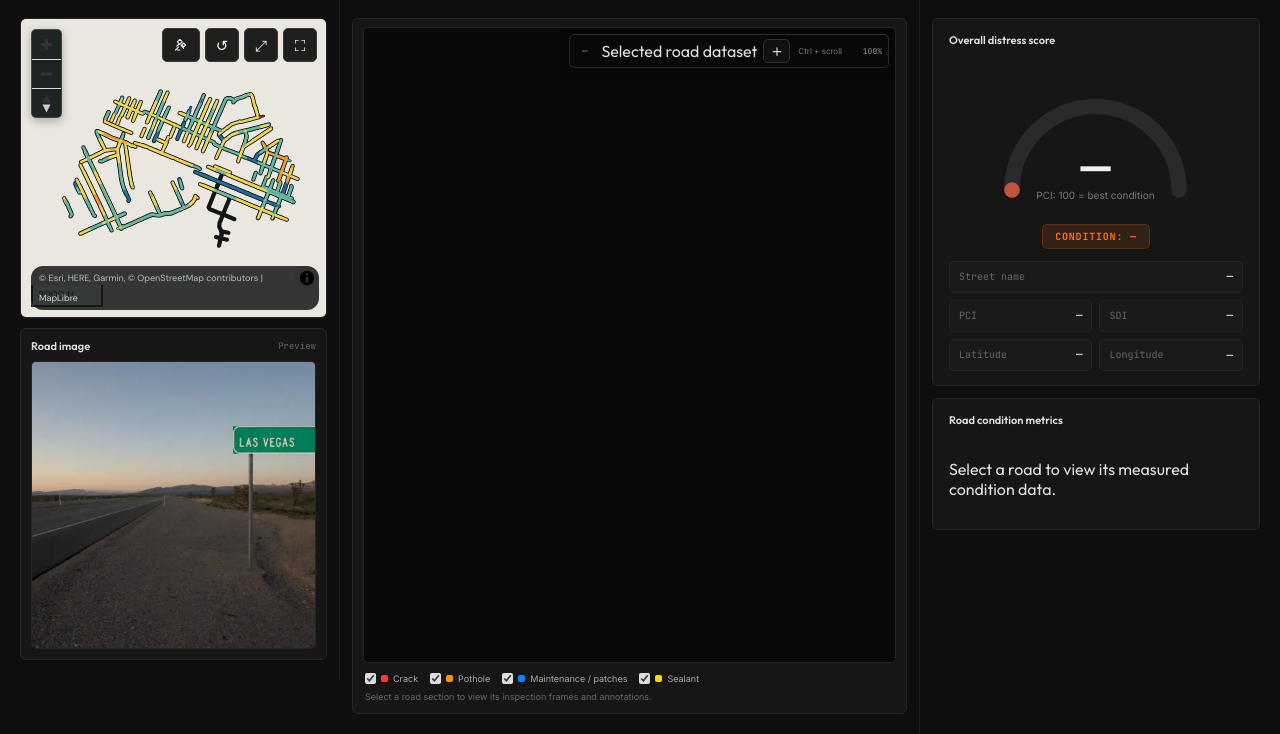
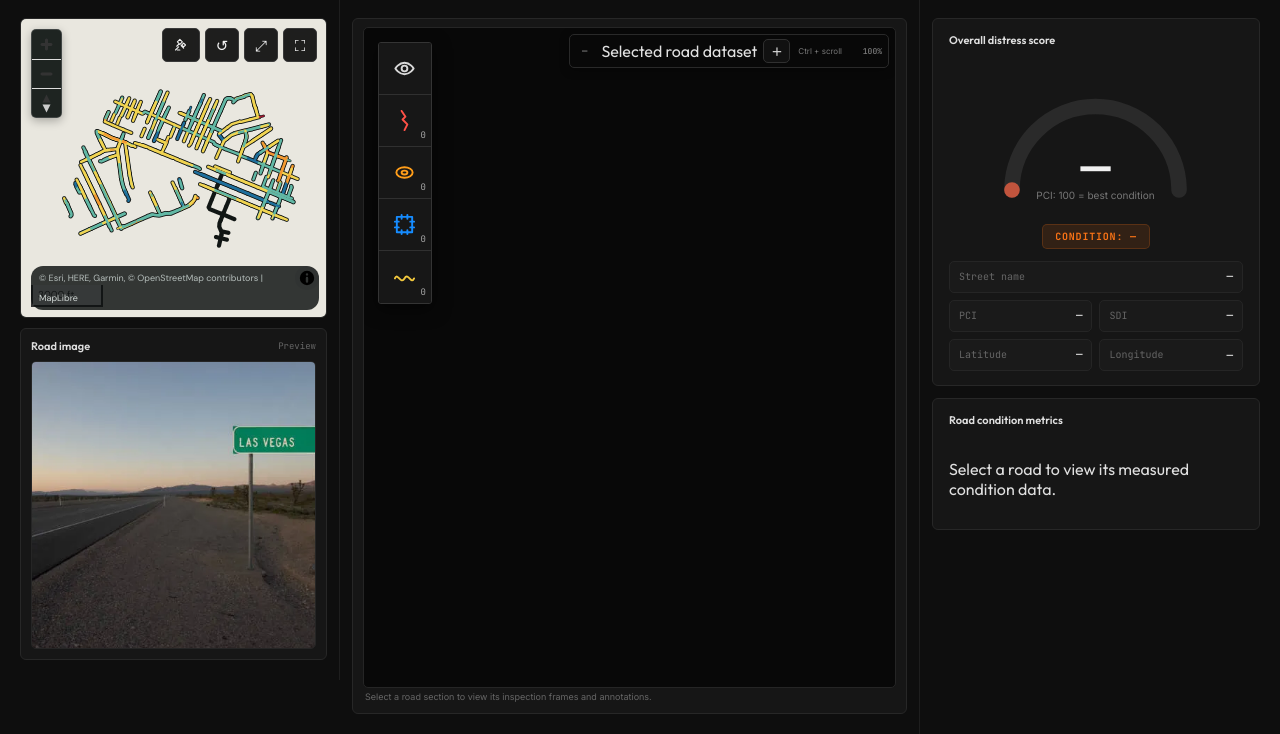
Before and after one commit to CritGod-XD/street1, a Flask app: page /dashboard in a window 1280 px wide. Shown: the part 68-802 px from the top of the page. Run offline with Flask 3, Linux system fonts and the light colour scheme; the visitor is signed in with stand-in values (Sample User, id 1).

Commit message:
Add floating annotation toolbar to road viewer

```diff
--- a/templates/index.html
+++ b/templates/index.html
@@ -310,10 +310,20 @@
         .streetlens-road-strip.hidden { display:none !important; }
 
         .streetlens-dataset-select{max-width:145px;height:28px;padding:0 6px;background:#111;color:#ccc;border:1px solid #303030;border-radius:5px;font:10px Inter,sans-serif;min-width:0}
-        .streetlens-annotation-controls{display:flex;flex-wrap:wrap;gap:7px 12px;padding:10px 2px 4px;flex:0 0 auto}
-        .streetlens-annotation-controls label{display:inline-flex;align-items:center;gap:5px;color:#aaa;font:9px Inter,sans-serif;cursor:pointer}
-        .streetlens-annotation-controls input{accent-color:#ddd;width:11px;height:11px;margin:0}
-        .streetlens-annotation-controls i{display:inline-block;width:7px;height:7px;border-radius:2px}
+        .streetlens-annotation-controls{display:none!important}
+        .streetlens-annotation-state{display:none!important}
+        .streetlens-annotation-float{position:absolute;top:14px;left:14px;z-index:30;display:flex;flex-direction:column;width:54px;background:rgba(17,17,17,.96);border:1px solid #343434;border-radius:3px;box-shadow:0 5px 18px #0008;overflow:hidden;backdrop-filter:blur(8px)}
+        .streetlens-annotation-tool{position:relative;width:52px;height:52px;display:flex;align-items:center;justify-content:center;gap:4px;padding:0 6px;border:0;border-bottom:1px solid #303030;background:#171717;color:#d8d8d8;cursor:pointer;transition:background .15s,color .15s}
+        .streetlens-annotation-tool:last-child{border-bottom:0}
+        .streetlens-annotation-tool:hover{background:#242424}
+        .streetlens-annotation-tool:focus-visible{outline:2px solid #eee;outline-offset:-3px}
+        .streetlens-annotation-tool svg{width:23px;height:23px;fill:none;stroke:currentColor;stroke-width:2;stroke-linecap:round;stroke-linejoin:round;flex:0 0 auto}
+        .streetlens-annotation-tool .annotation-count{position:absolute;right:5px;bottom:5px;font:9px 'JetBrains Mono',monospace;color:#aaa}
+        .streetlens-annotation-tool.crack{color:#ff5147}.streetlens-annotation-tool.pothole{color:#ff9d19}.streetlens-annotation-tool.patch{color:#168cff}.streetlens-annotation-tool.sealant{color:#f2c83d}
+        .streetlens-annotation-tool:not(.is-active){color:#666;background:#111}
+        .streetlens-annotation-tool:not(.is-active) svg{opacity:.45}
+        .streetlens-annotation-tool[data-annotation-all]:not(.is-active){color:#777}
+        @media(max-width:700px){.streetlens-annotation-float{top:9px;left:9px;width:46px}.streetlens-annotation-tool{width:44px;height:46px}.streetlens-annotation-tool svg{width:20px;height:20px}}
         .streetlens-annotation-note{min-height:15px;padding:3px 2px 0;color:#666;font:9px Inter,sans-serif;flex:0 0 auto}
         .streetlens-road-frame{position:relative;overflow:hidden;aspect-ratio:1640/787}
         .streetlens-road-frame img{width:100%;height:100%;object-fit:contain}
@@ -532,6 +542,23 @@
 </aside>
 <section class="streetlens-ml-column"><section class="ml-card streetlens-ml-card">
 <div class="streetlens-road-scroll" id="streetLensRoadScroll" aria-label="Scrollable road inspection view">
+<div class="streetlens-annotation-float" id="streetLensAnnotationToolbar" role="toolbar" aria-label="Annotation visibility">
+  <button type="button" class="streetlens-annotation-tool is-active" data-annotation-all aria-label="Show all annotations" aria-pressed="true" title="Show all annotations">
+    <svg viewBox="0 0 24 24" aria-hidden="true"><path d="M2.5 12s3.4-6 9.5-6 9.5 6 9.5 6-3.4 6-9.5 6-9.5-6-9.5-6Z"/><circle cx="12" cy="12" r="3"/></svg>
+  </button>
+  <button type="button" class="streetlens-annotation-tool is-active crack" data-annotation-toggle="C" aria-label="Toggle cracks" aria-pressed="true" title="Cracks">
+    <svg viewBox="0 0 24 24" aria-hidden="true"><path d="m9 2 4 6-3 3 5 5-3 6"/></svg><span class="annotation-count" data-annotation-count="C">0</span>
+  </button>
+  <button type="button" class="streetlens-annotation-tool is-active pothole" data-annotation-toggle="P" aria-label="Toggle potholes" aria-pressed="true" title="Potholes">
+    <svg viewBox="0 0 24 24" aria-hidden="true"><ellipse cx="12" cy="12" rx="8.5" ry="5.5"/><ellipse cx="12" cy="12" rx="3" ry="2"/></svg><span class="annotation-count" data-annotation-count="P">0</span>
+  </button>
+  <button type="button" class="streetlens-annotation-tool is-active patch" data-annotation-toggle="M" aria-label="Toggle maintenance patches" aria-pressed="true" title="Maintenance / patches">
+    <svg viewBox="0 0 24 24" aria-hidden="true"><path d="M4 4h16v16H4zM9 2v4m6-4v4M9 18v4m6-4v4M2 9h4m12 0h4M2 15h4m12 0h4"/></svg><span class="annotation-count" data-annotation-count="M">0</span>
+  </button>
+  <button type="button" class="streetlens-annotation-tool is-active sealant" data-annotation-toggle="S" aria-label="Toggle sealant" aria-pressed="true" title="Sealant">
+    <svg viewBox="0 0 24 24"><path d="M2 13c3-7 6 7 10 0s7 7 10 0"/></svg><span class="annotation-count" data-annotation-count="S">0</span>
+  </button>
+</div>
 <div class="streetlens-road-toolbar" aria-label="Road image controls">
 <span class="streetlens-frame-status" id="streetLensFrameStatus">—</span>
 <span class="streetlens-road-dataset-label" aria-live="polite">Selected road dataset</span>
@@ -546,10 +573,10 @@
 </div>
 </div>
 <div class="streetlens-annotation-controls" aria-label="Annotation categories">
-  <label><input type="checkbox" data-annotation-label="C" checked><i style="background:#ff3b30"></i>Crack</label>
-  <label><input type="checkbox" data-annotation-label="P" checked><i style="background:#ff9500"></i>Pothole</label>
-  <label><input type="checkbox" data-annotation-label="M" checked><i style="background:#0a84ff"></i>Maintenance / patches</label>
-  <label><input type="checkbox" data-annotation-label="S" checked><i style="background:#ffd60a"></i>Sealant</label>
+  <input class="streetlens-annotation-state" type="checkbox" data-annotation-label="C" checked aria-label="Cracks">
+  <input class="streetlens-annotation-state" type="checkbox" data-annotation-label="P" checked aria-label="Potholes">
+  <input class="streetlens-annotation-state" type="checkbox" data-annotation-label="M" checked aria-label="Maintenance patches">
+  <input class="streetlens-annotation-state" type="checkbox" data-annotation-label="S" checked aria-label="Sealant">
 </div>
 <div class="streetlens-annotation-note" id="streetLensAnnotationNote" role="status">Select a road section to view its inspection frames and annotations.</div></section></section>
 <section class="right-column streetlens-right-column"><div class="analytics-card score streetlens-score-card"><h2>Overall distress score</h2><div class="gauge"><svg viewBox="0 0 220 130"><path d="M35 105 A75 75 0 0 1 185 105" fill="none" stroke="#2a2a2a" stroke-width="14" stroke-linecap="round"/><path d="M35 105 A75 75 0 0 1 185 105" fill="none" id="streetLensGaugeProgress" stroke="#c1543d" stroke-width="14" stroke-linecap="round" stroke-dasharray="0 236"/><text id="streetLensScoreValue" x="110" y="95" text-anchor="middle" fill="#f1f1f1" font-size="36" font-weight="700" font-family="Outfit">—</text><text x="110" y="113" text-anchor="middle" fill="#777" font-size="9" font-family="Inter">PCI: 100 = best condition</text></svg></div><div id="streetLensCondition" class="condition">CONDITION: —</div><div id="streetLensRoadSummary" class="pills road-summary">
```
